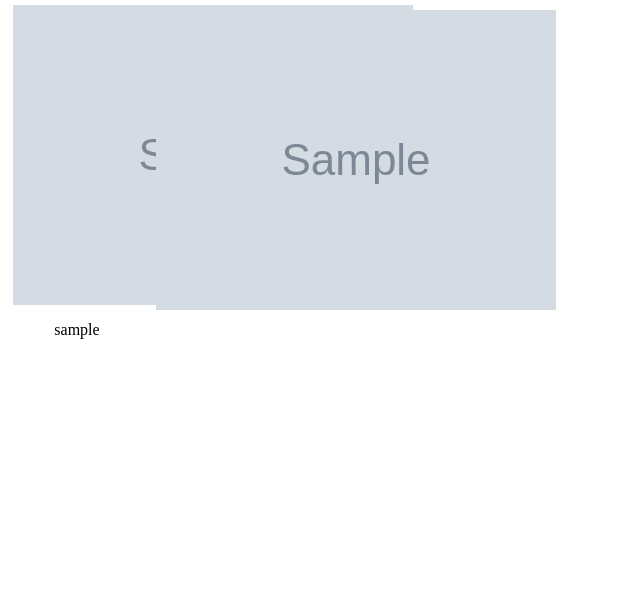
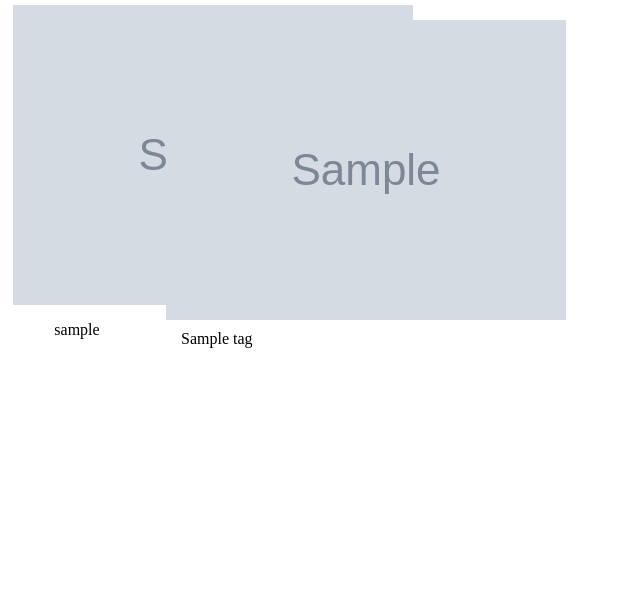
Before and after one commit to kman2121/lswa-group5, a Django app: template web/scalica/micro/templates/micro/image.html in a window 1280 px wide. Shown: the part 36-639 px from the top of the page, without its empty margins (0-640 px from the left). Run offline with Django 3.2, Linux system fonts and the light colour scheme; the template is opened without the code that fills it: most values are stand-ins (such as "Sample title", 1, 10 or a date in 2020); grey boxes marked "Sample" are stand-in pictures; some libraries are stand-ins or nearby versions.

Commit message:
Displaying tagged users

```diff
--- a/web/scalica/micro/templates/micro/image.html
+++ b/web/scalica/micro/templates/micro/image.html
@@ -12,7 +12,15 @@
 {% endblock %}
 
 {% block content %}
-<img id="img-page-pic" src="{{ image_url }}" {% if has_faces %} class="has_faces" {% endif %}/>
+<div>
+    <img id="img-page-pic" class="half-column" src="{{ image_url }}" {% if has_faces %} class="has_faces" {% endif %}/>
+    <ul class="half-column">
+        {% for tag in tagged_users.tags %}
+            <li>{{ tag }}</li>
+        {% endfor %}
+    </ul>
+</div>
+
 {% if my_photo %}
 <div id='tagpage'></div>
 {% endif %}
--- a/web/scalica/micro/views.py
+++ b/web/scalica/micro/views.py
@@ -131,12 +131,16 @@ def image(request, image_id):
         has_faces = image.has_faces
         image_url = image.image.url
         curr_user = request.user
+        users_in_photo = image.tags.all()
+
+        tagged_users = [o.user.username for o in image.tags.all()]
 
         context = {
             'my_photo': my_photo,
             'image_url': image_url,
             'has_faces': has_faces,
-            'user': curr_user
+            'user': curr_user,
+            'tagged_users': json.dumps({'tags': tagged_users})
         }
 
         return render(request, 'micro/image.html', context)
```
